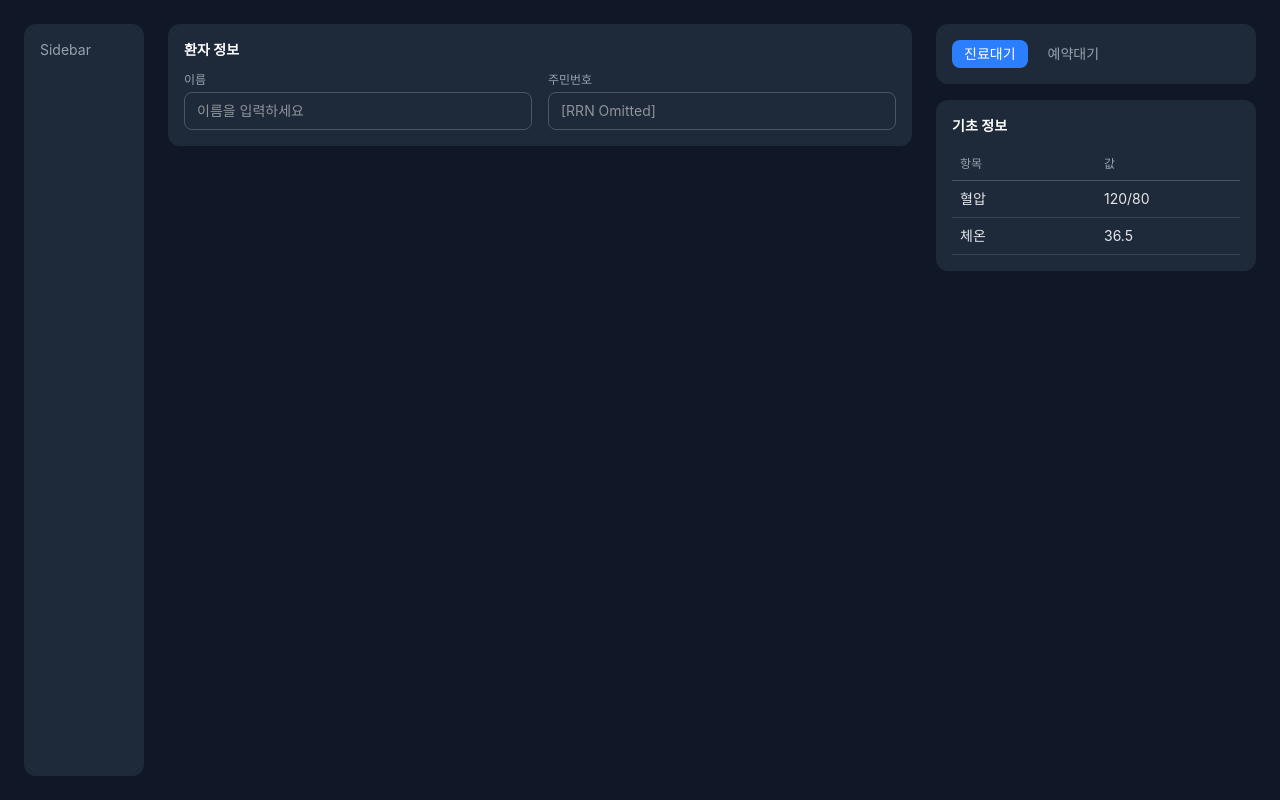
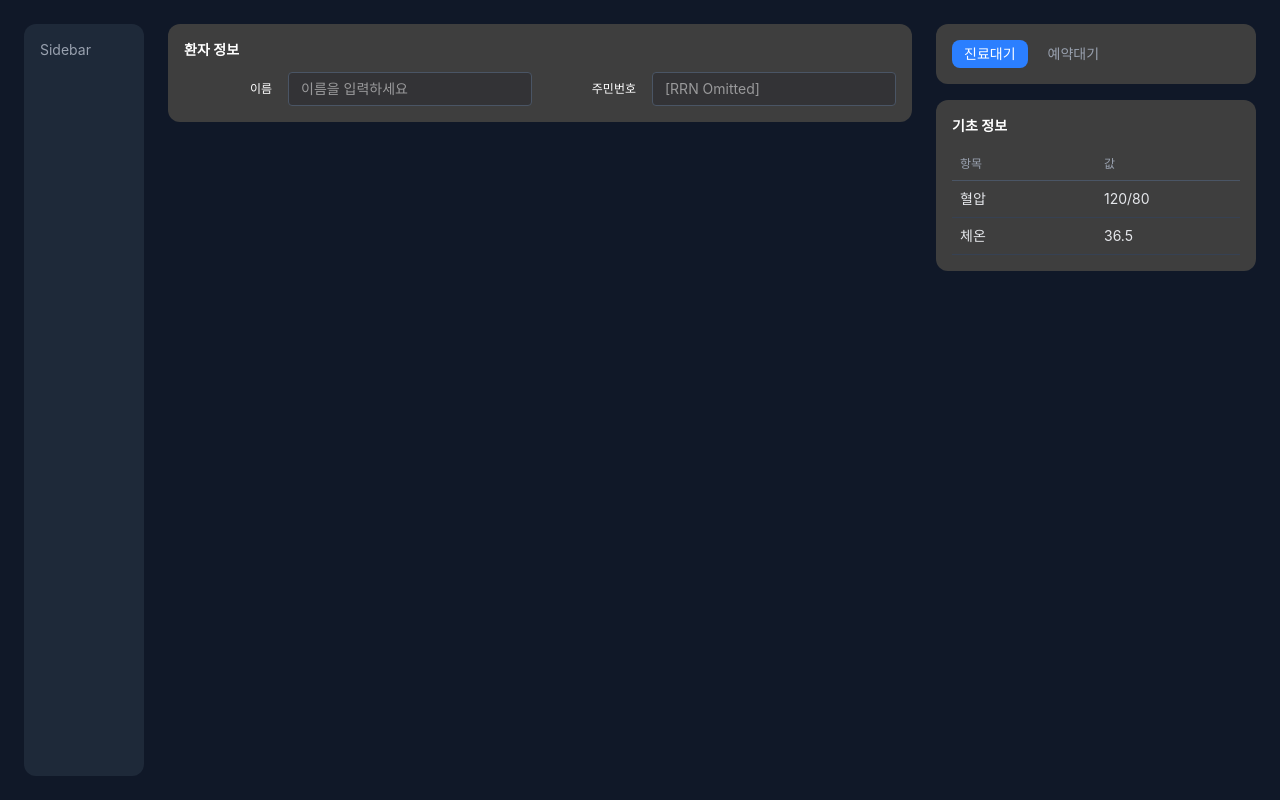
Before and after one commit to CSID-DGU/2026-1-CECD1-5-Artifact-9, a React (Vite) app in the folder frontend/: page / in a window 1280 px wide. Built offline with nearby package versions, Linux system fonts and the light colour scheme.

Commit message:
design: 배경색상 및 input 디자인 변경

```diff
--- a/frontend/src/components/Card.tsx
+++ b/frontend/src/components/Card.tsx
@@ -2,7 +2,7 @@ import type { CardProps } from "../types/mainTypes";
 
 export const Card = ({ title, children }: CardProps) => {
   return (
-    <div className="bg-gray-800 rounded-xl p-4 flex flex-col gap-3">
+    <div className="bg-card-bg rounded-xl p-4 flex flex-col gap-3">
       {title && <div className="text-sm font-semibold text-white">{title}</div>}
       {children}
     </div>
--- a/frontend/src/components/Input.tsx
+++ b/frontend/src/components/Input.tsx
@@ -2,11 +2,14 @@ import type { InputProps } from "../types/mainTypes";
 
 export const Input = ({ label, placeholder }: InputProps) => {
   return (
-    <div className="flex flex-col gap-1">
-      <label className="text-xs text-gray-400">{label}</label>
+    <div className="flex items-center gap-2">
+      {/* 라벨 너비를 고정하여 정렬 유지 */}
+      <label className="w-24 text-xs text-white shrink-0 text-right pr-2">
+        {label}
+      </label>
       <input
         placeholder={placeholder}
-        className="px-3 py-2 rounded-lg bg-gray-800 border border-gray-600 text-sm text-white focus:outline-none focus:border-blue-500"
+        className="flex-1 px-3 py-1.5 rounded bg-side-bg border border-gray-600 text-sm text-white focus:outline-none focus:border-blue-500 transition-colors"
       />
     </div>
   );
```
